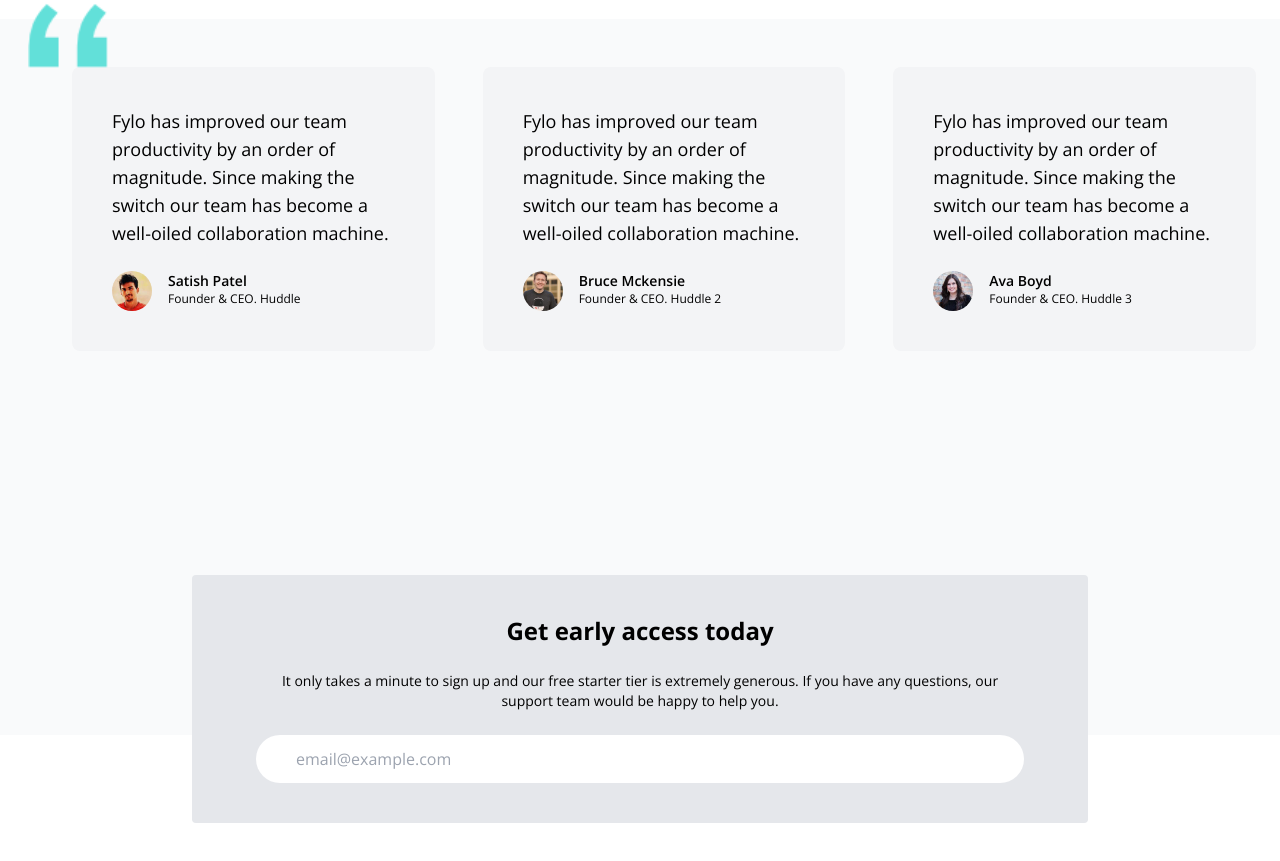
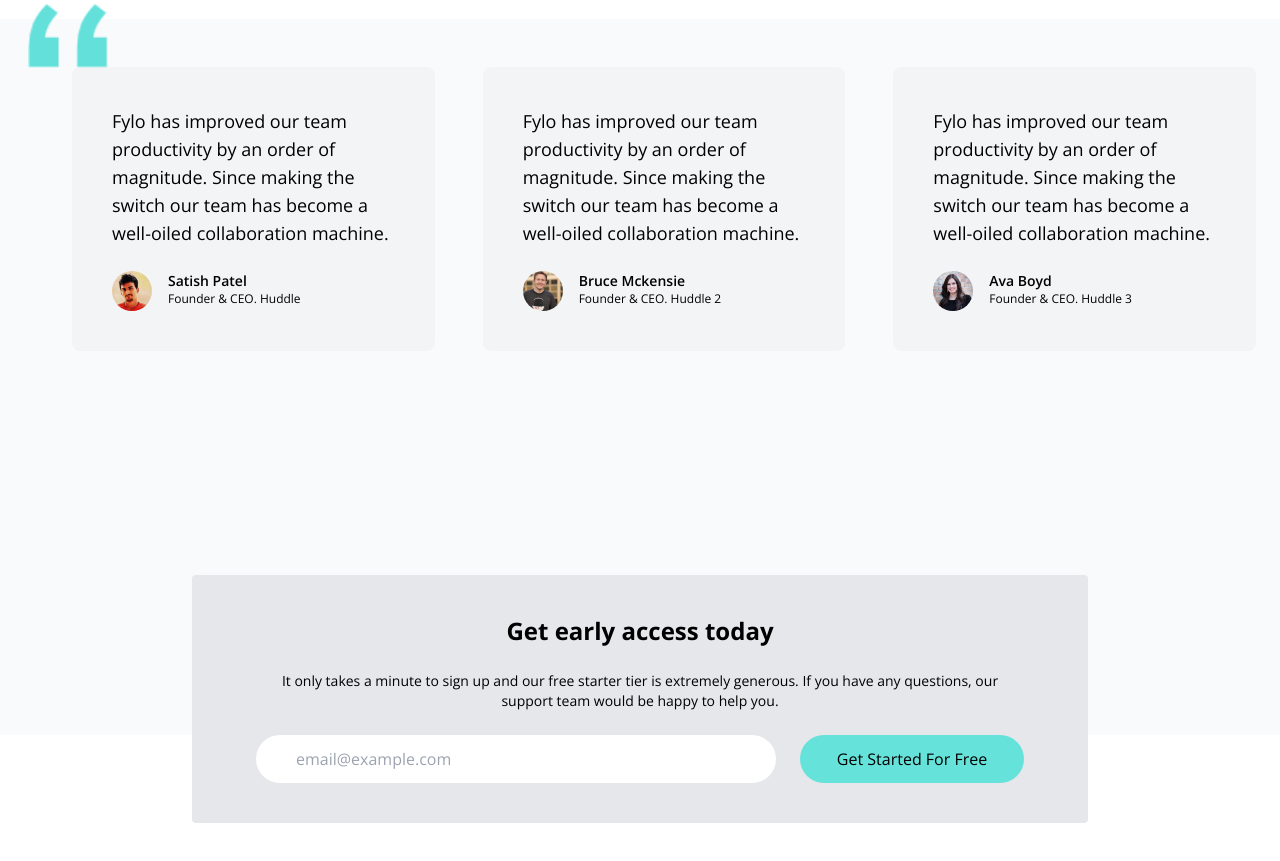
Before and after one commit to scottpeat/tailwind-fylo, a website: page index.html in a window 1280 px wide. Shown: the part 2737-3598 px from the top of the page. Drawn offline with nearby package versions, Linux system fonts and the light colour scheme.

Commit message:
Finished access section and now moving onto footer

```diff
--- a/index.html
+++ b/index.html
@@ -307,6 +307,11 @@
               placeholder="email@example.com"
             />
           </div>
+          <button
+            class="w-full p-3 px-6 rounded-full bg-accentCyan md:w-56 hover:scale-95"
+          >
+            Get Started For Free
+          </button>
         </div>
       </div>
     </section>
```
Also changed, not shown: css/style.css.
